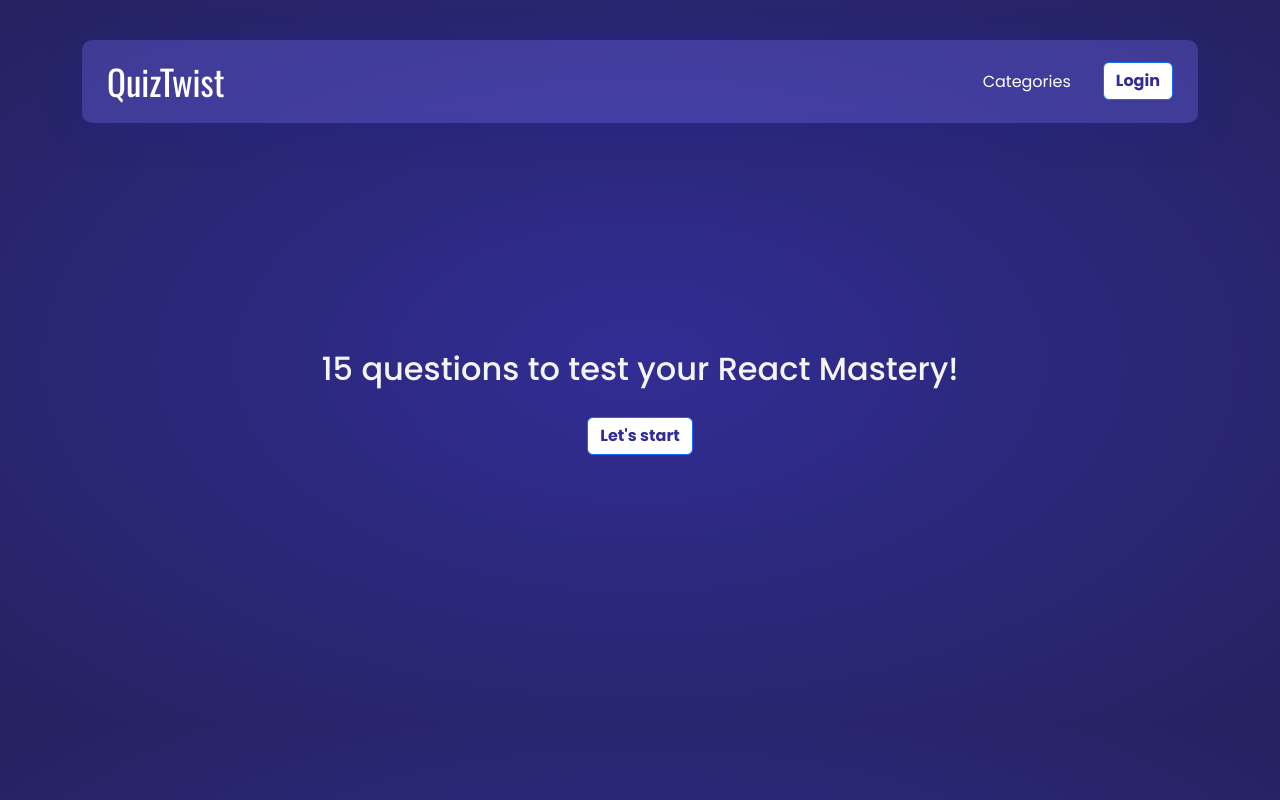
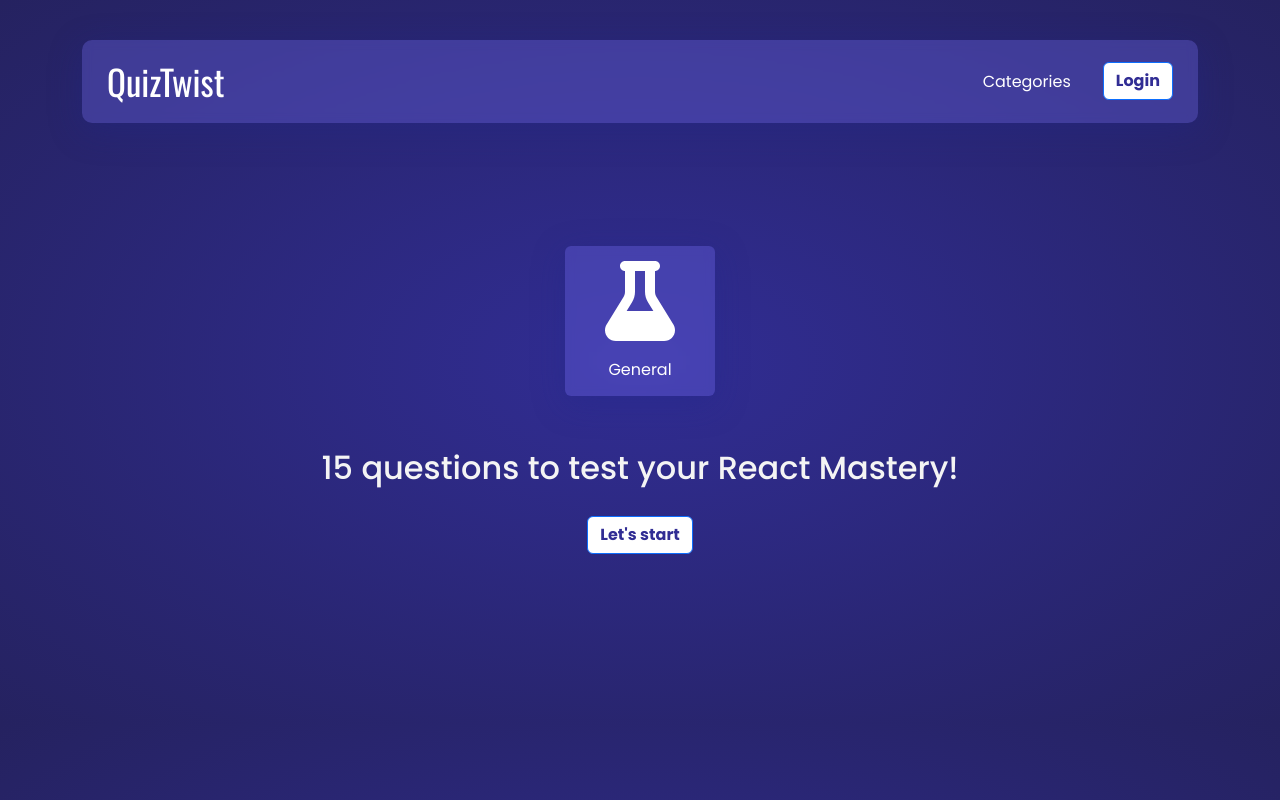
Before and after one commit to wilhelmusolejr/quiztwist, a React (Vite) app in the folder frontend/: page /quiz in a window 1280 px wide. Built offline with nearby package versions, Linux system fonts and the light colour scheme.

Commit message:
refractor quizstart to quizready

```diff
--- a/frontend/src/Components/QuizStart.jsx
+++ b/frontend/src/Components/QuizReady.jsx
@@ -1,9 +1,15 @@
 import PropTypes from "prop-types";
 import Section from "./Section";
+import CategoryContainer from "./CategoryContainer";
+import { faFlask } from "@fortawesome/free-solid-svg-icons";
 
-function QuizStart({ dispatch }) {
+function QuizReady({ dispatch }) {
   return (
     <Section className="text-center position-center">
+      <div className="d-flex align-items-center justify-content-center mb-5">
+        <CategoryContainer icon={faFlask} title="General" />
+      </div>
+
       <h2>15 questions to test your React Mastery!</h2>
 
       <button
@@ -17,8 +23,8 @@ function QuizStart({ dispatch }) {
 }
 
 // Define PropTypes for the component
-QuizStart.propTypes = {
+QuizReady.propTypes = {
   dispatch: PropTypes.func.isRequired,
 };
 
-export default QuizStart;
+export default QuizReady;
--- a/frontend/src/Pages/QuizStart.jsx
+++ b/frontend/src/Pages/QuizStart.jsx
@@ -4,7 +4,7 @@ import { useEffect, useReducer } from "react";
 import Navigator from "../Components/Navigator";
 import QuizFinish from "../Components/QuizFinish";
 import QuizProgress from "../Components/QuizProgress";
-import QuizStart from "../Components/QuizStart";
+import QuizReady from "../Components/QuizReady";
 
 let initialState = {
   questions: [],
@@ -103,7 +103,7 @@ function Home() {
 
       <header>
         {/* START */}
-        {status === "ready" && <QuizStart dispatch={dispatch} />}
+        {status === "ready" && <QuizReady dispatch={dispatch} />}
 
         {/* Quiz */}
         {status === "progress" && (
```
